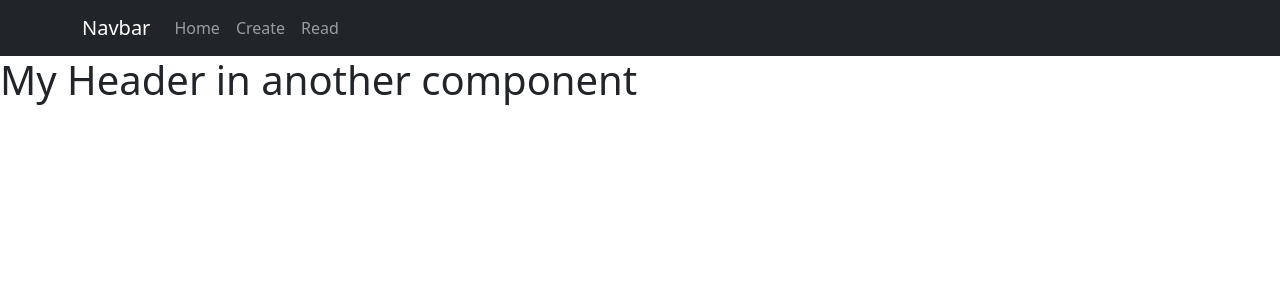
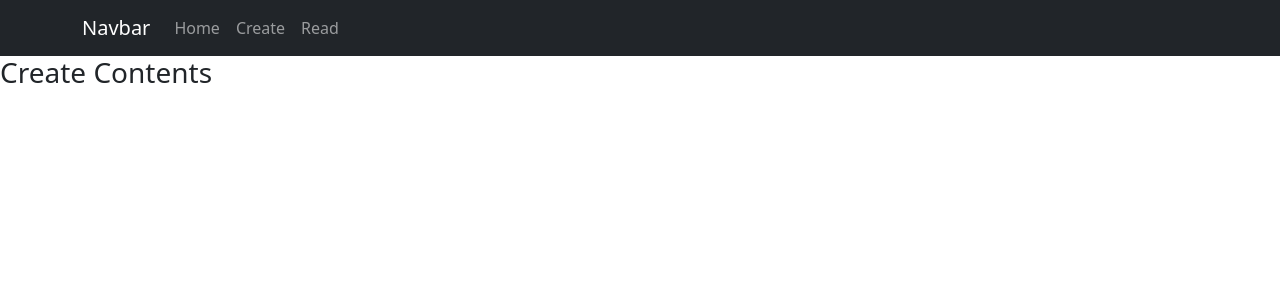
Before and after one commit to norakeavney/movie-app, a React (Create React App) app: page /create in a window 1280 px wide. Shown: the top 300 px of the page. Built offline with nearby package versions, Linux system fonts and the light colour scheme.

Commit message:
Bootstrap Card added in  MovieItem (useEffect())

```diff
--- a/src/App.js
+++ b/src/App.js
@@ -1,11 +1,9 @@
 //IMPORTS
 import { BrowserRouter as Router, Route, Routes } from 'react-router-dom';
 import NavigationBar from './components/nav';
-import Header from './components/Header';
-import Footer from './components/Footer';
 import Content from './components/content';
-import Movies from './components/Movies';
 import Read from './components/Read';
+import Create from './components/Create';
 
 // App Function - Displaying compenents - using client side routing handling paths
 function App() {
@@ -15,7 +13,7 @@
       <Routes>
         <Route path="/" element={<Content />} />
         <Route path="/read" element={<Read /> } />
-        <Route path="/create" element={<Header />} />
+        <Route path="/create" element={<Create />} />
       </Routes>
     </Router>
   );
--- /dev/null
+++ b/src/components/Create.js
@@ -0,0 +1,13 @@
+const Create = () => {
+
+    return(
+        <div>
+            <h3>  Create Contents  </h3>
+        </div>
+    );
+
+
+  };
+
+  //export to app
+  export default Create;
--- a/src/components/MovieItem.js
+++ b/src/components/MovieItem.js
@@ -1,19 +1,22 @@
-import { useEffect } from "react";
-import Card from 'react-bootstrap/Card';
+// Imports Effects and Bootstrap Card components
+import { useEffect } from "react"; // Importing useEffect hook - side effects
+import Card from 'react-bootstrap/Card'; // Importing Card component - UI
 
+// Function for MovieItem - using Props
 function MovieItem(props) {
+  // useEffect hook logs movie details for 'mymovie' prop changes
   useEffect(() => {
-    console.log("Movie Item:", props.mymovie);
-  }, [props.mymovie]); // Only run this effect when the mymovie prop changes
+    console.log("Movie Item:", props.mymovie); // Log current movie item
+  }, [props.mymovie]); // Dependency array, runs effect when 'mymovie' changes
 
   return (
     <div>
-      <Card>
+      <Card> {/* Card component to display movie details */}
         <Card.Header>{props.mymovie.Title}</Card.Header>
         <Card.Body>
-          <blockquote className="blockquote mb-0">
-            <img src={props.mymovie.Poster} alt={props.mymovie.Title} />
-            <footer>{props.mymovie.Year}</footer>
+          <blockquote className="blockquote mb-0"> {/* Blockquote for movie details */}
+            <img src={props.mymovie.Poster} alt={props.mymovie.Title} /> {/* Movie poster image */}
+            <footer>{props.mymovie.Year}</footer> {/* Movie release year */}
           </blockquote>
         </Card.Body>
       </Card>
@@ -21,4 +24,5 @@
   );
 }
 
+
 export default MovieItem;
```
